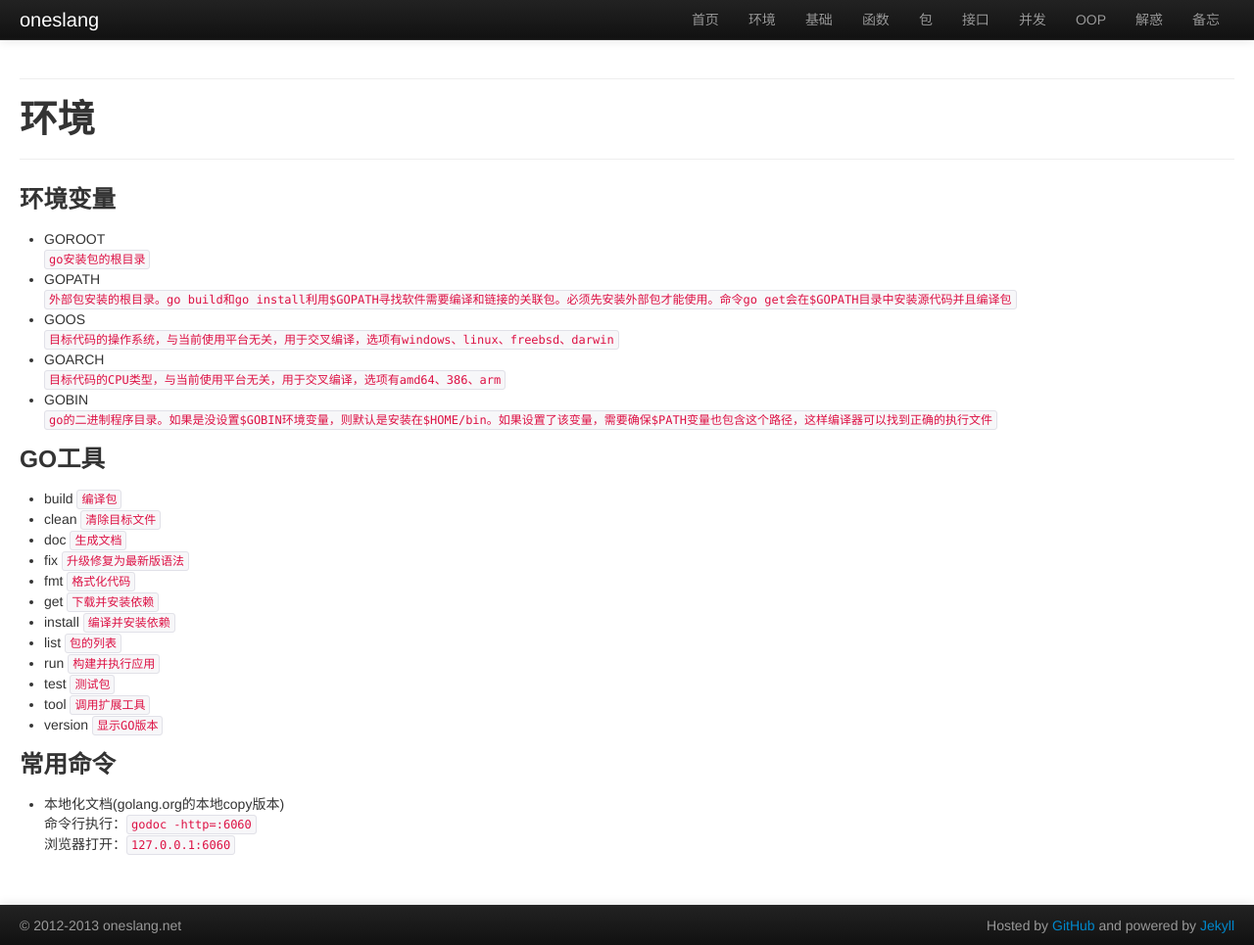
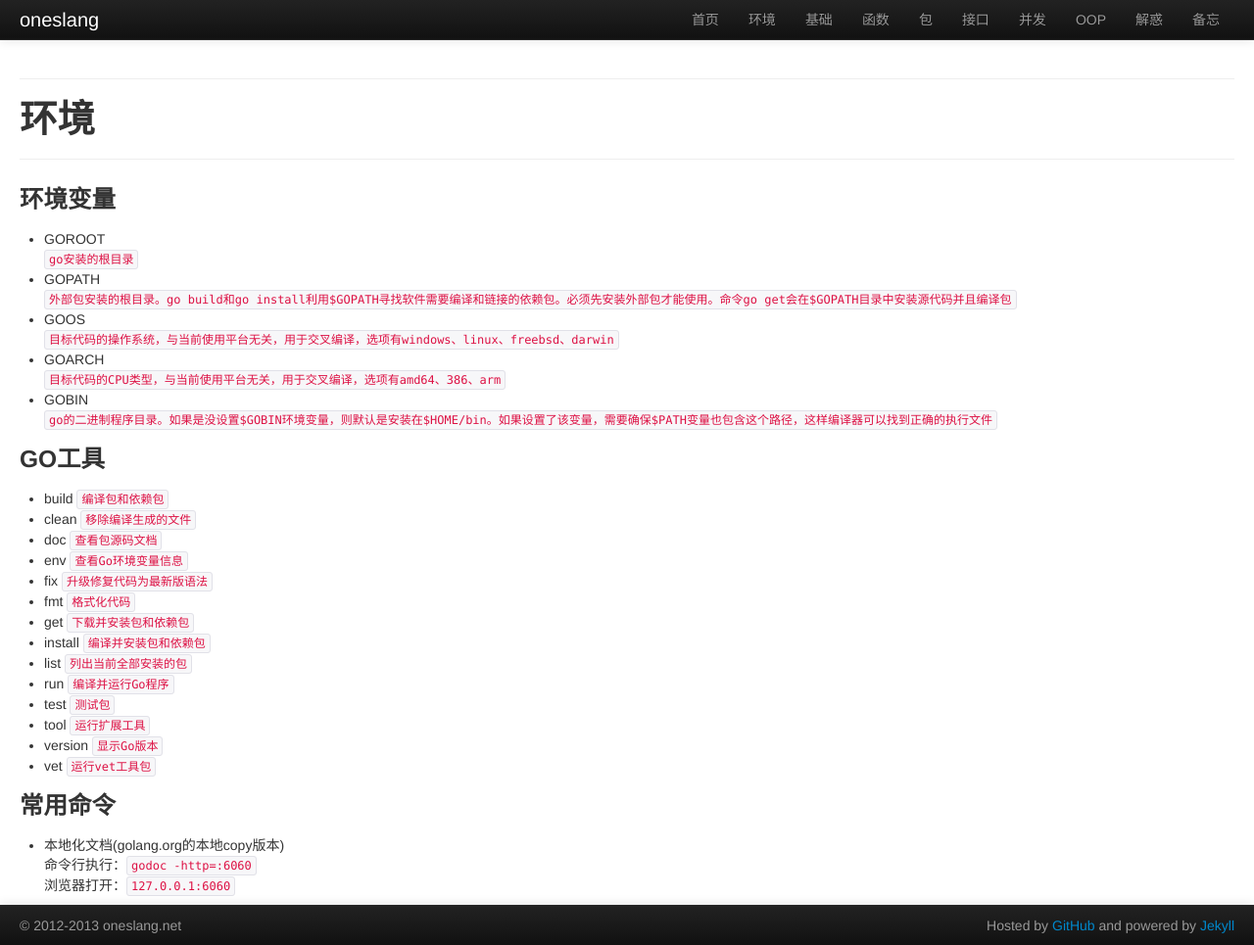
Before and after one commit to oneslang/oneslang.net, a Jekyll site: the page built from golang/env.md, in a window 1280 px wide and 965 px high. Shown: the whole window at 98% size. Built offline with Jekyll 4.4.1, drawn with Linux system fonts in a browser that asks for light colours.

Commit message:
Modify the description

```diff
--- a/golang/env.md
+++ b/golang/env.md
@@ -5,9 +5,9 @@ title: 环境
 
 ### 环境变量
 * GOROOT
-`go安装包的根目录`
+`go安装的根目录`
 * GOPATH
-`外部包安装的根目录。go build和go install利用$GOPATH寻找软件需要编译和链接的关联包。必须先安装外部包才能使用。命令go get会在$GOPATH目录中安装源代码并且编译包`
+`外部包安装的根目录。go build和go install利用$GOPATH寻找软件需要编译和链接的依赖包。必须先安装外部包才能使用。命令go get会在$GOPATH目录中安装源代码并且编译包`
 * GOOS
 `目标代码的操作系统，与当前使用平台无关，用于交叉编译，选项有windows、linux、freebsd、darwin`
 * GOARCH
@@ -16,18 +16,20 @@ title: 环境
 `go的二进制程序目录。如果是没设置$GOBIN环境变量，则默认是安装在$HOME/bin。如果设置了该变量，需要确保$PATH变量也包含这个路径，这样编译器可以找到正确的执行文件`
 
 ### GO工具
-* build		`编译包`
-* clean		`清除目标文件`
-* doc		`生成文档`
-* fix		`升级修复为最新版语法`
+* build		`编译包和依赖包`
+* clean		`移除编译生成的文件`
+* doc		`查看包源码文档`
+* env		`查看Go环境变量信息`
+* fix		`升级修复代码为最新版语法`
 * fmt		`格式化代码`
-* get		`下载并安装依赖`
-* install	`编译并安装依赖`
-* list		`包的列表`
-* run		`构建并执行应用`
+* get		`下载并安装包和依赖包`
+* install	`编译并安装包和依赖包`
+* list		`列出当前全部安装的包`
+* run		`编译并运行Go程序`
 * test		`测试包`
-* tool		`调用扩展工具`
-* version	`显示GO版本`
+* tool		`运行扩展工具`
+* version	`显示Go版本`
+* vet		`运行vet工具包`
 
 ### 常用命令
 * 本地化文档(golang.org的本地copy版本)
```
